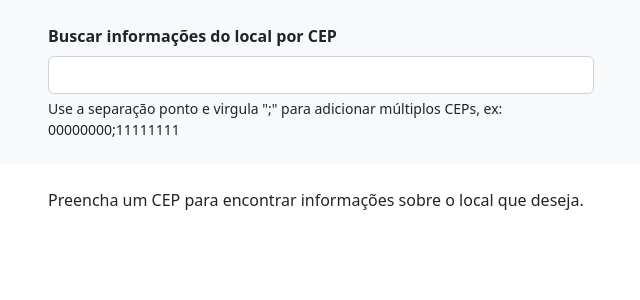
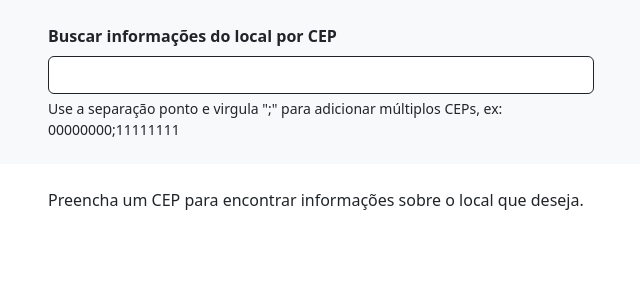
Before and after one commit to dan-candeira/angular-br-zipcode, an Angular app in the folder frontend/: page / in a window 1280 px wide. Shown: the top 300 px of the page, without its empty margins (319-959 px from the left). Built offline with nearby package versions, Linux system fonts and the light colour scheme.

Commit message:
style: input borders

```diff
--- a/frontend/src/app/components/navbar/navbar.component.html
+++ b/frontend/src/app/components/navbar/navbar.component.html
@@ -12,7 +12,7 @@
         </label>
         <input
           id="cep-input"
-          class="form-control"
+          class="form-control border-dark border-3"
           name="cep"
           type="text"
           [(ngModel)]="cepInput"
```
